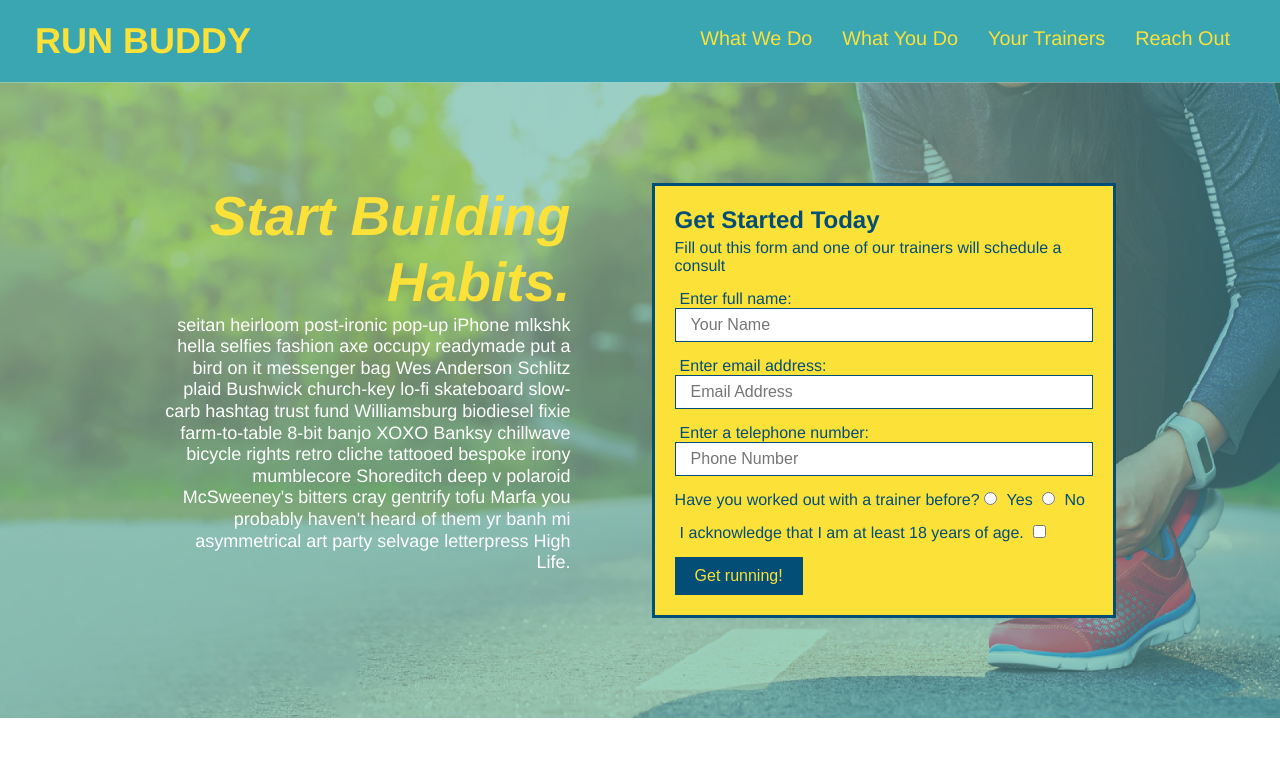
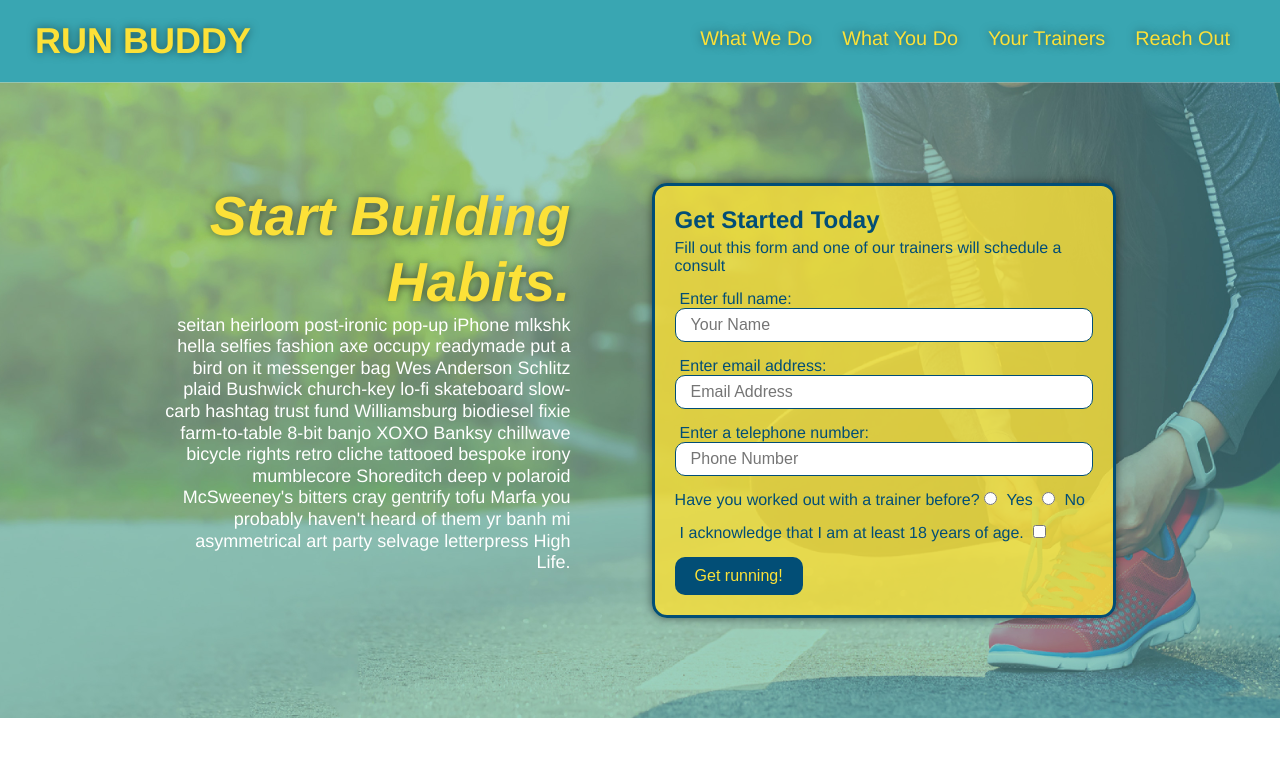
Before and after one commit to caersun/run-buddy, a plain HTML site: page index.html in a window 1280 px wide. Shown: the top 775 px of the page. Drawn offline with Linux system fonts and the light colour scheme.

Commit message:
shadows and rounded corner

```diff
--- a/assets/css/style.css
+++ b/assets/css/style.css
@@ -22,6 +22,7 @@ header h1 {
     font-size: 36px;
     color: #fce138;
     margin: 0;
+    text-shadow: 0 0 10px rgba(0, 0, 0, 0.5)
 }
 
 header a {
@@ -45,6 +46,7 @@ header nav ul li a {
     padding: 10px 15px;
     font-weight: lighter;
     font-size: 1.55vw;
+    text-shadow: 0 0 10px rgba(0, 0, 0, 0.5)
 }
 
 footer {
@@ -98,15 +100,18 @@ section {
     font-style: italic;
     font-size: 55px;
     color: #fce138;
+    text-shadow: 0 0 10px rgba(0, 0, 0, 0.5)
 }
 
 .hero-form {
-    background-color: #fce138;
+    background-color: rgba(252, 225, 56, 0.8);
     color: #024e76;
     padding: 20px;
     border: solid 3px #024e76;
     width: 40%;
     margin: 3.5%;
+    box-shadow: 0 0 10px rgba(0, 0, 0, 0.5);
+    border-radius: 15px;
 }
 
 .hero-form h3 {
@@ -126,6 +131,7 @@ section {
     color: #024e76;
     width: 100%;
     margin-bottom: 15px;
+    border-radius: 10px;
 }
 
 .hero-form label {
@@ -138,6 +144,7 @@ section {
     border: none;
     padding: 10px 20px;
     font-size: 16px;
+    border-radius: 10px;
 }
 
 .section-title {
@@ -309,6 +316,7 @@ section {
     width: 100%;
     margin-bottom: 15px;
     margin-top: 5px;
+    border-radius: 10px;
 }
 
 .contact-form button {
@@ -319,6 +327,7 @@ section {
     text-align: center;
     padding: 15px 0;
     font-size: 16px;
+    border-radius: 10px;
 }
 
 .text-left {
```
